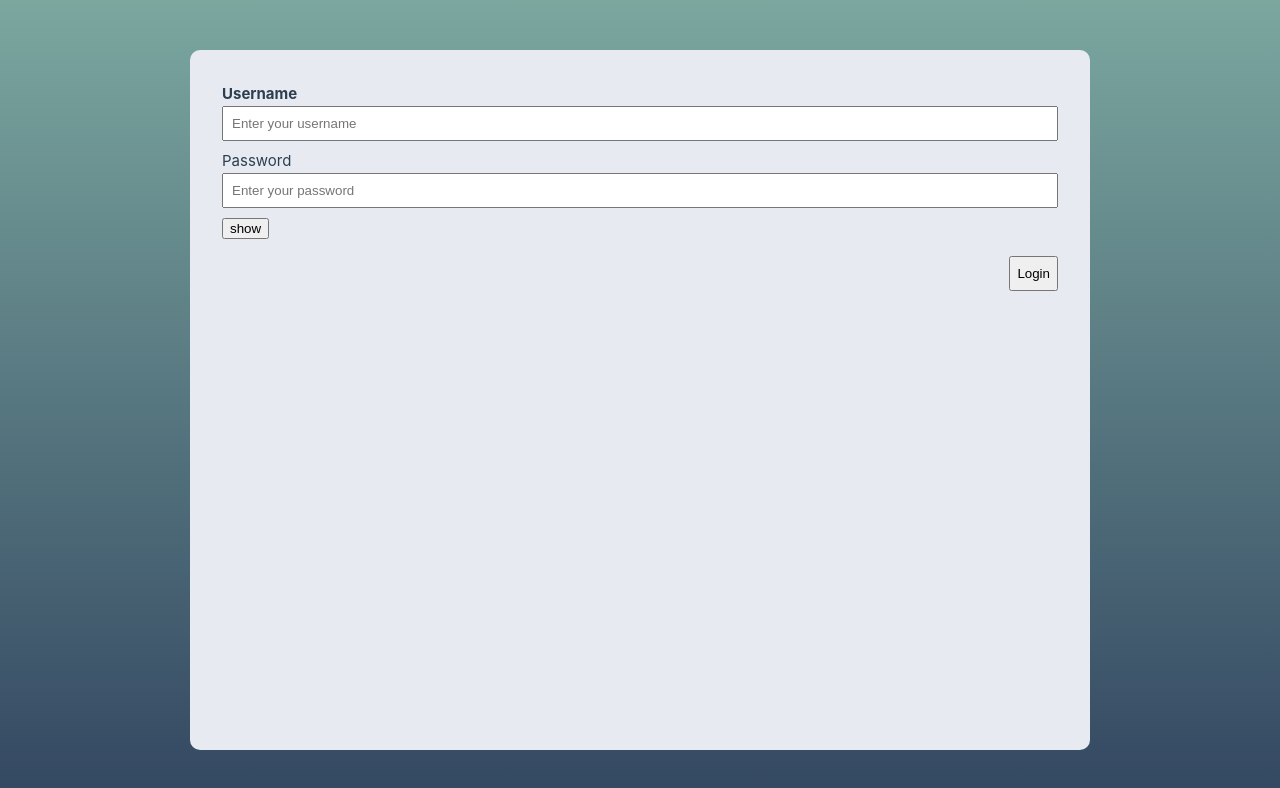
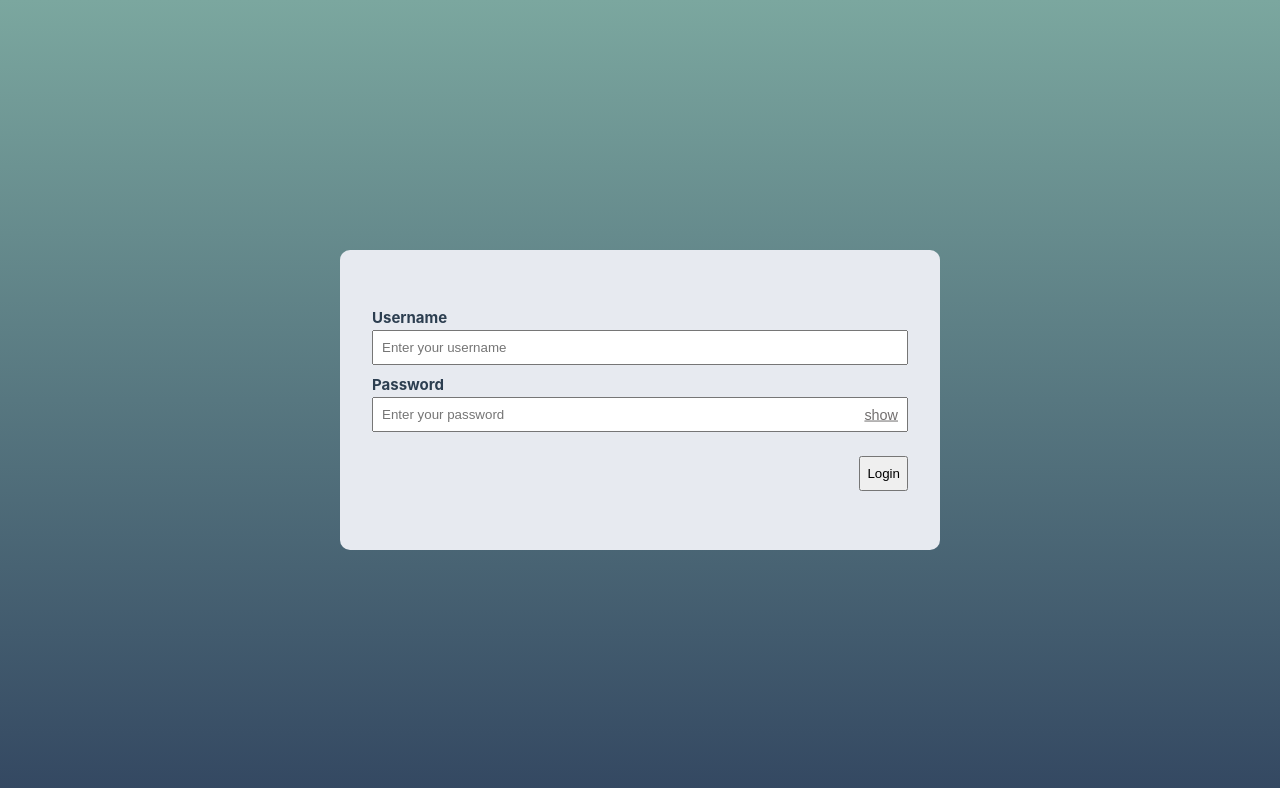
Before and after one commit to hc4417/GTXProjects, a Vue app in the folder GTXHomework/: page / in a window 1280 px wide. Shown: the top 788 px of the page. Built offline with nearby package versions, Linux system fonts and the light colour scheme; the HTML template or start-up script is replaced by a standard one.

Commit message:
CSS changes to login

```diff
--- a/GTXHomework/src/Form.vue
+++ b/GTXHomework/src/Form.vue
@@ -9,6 +9,10 @@ const route = useRoute()
 
 <!-- form -->
 <template>
+  <div class = "backContainer">
+    <button class = "backButton" @click = "BackToLanding">Back to Login</button>
+  </div>
+
   <div class = "form" :class="{ shake: shakeForm }">
 
     First Name <br>
@@ -114,6 +118,9 @@ export default {
       this.form.currentCity ='';
       this.checked = false;
       this.submitted = false;
+    },
+    BackToLanding(){
+      this.$router.push('/')
     }
   }
 }
--- a/GTXHomework/src/Landing.vue
+++ b/GTXHomework/src/Landing.vue
@@ -1,15 +1,17 @@
 
 <template>
-<div class = "form">
+<div class = "login-form">
 
-    Username <br>
+    <br>Username <br>
     <input
     v-model = "form.username"
     class = "fullLength"
     placeholder = "Enter your username"
     />
-    <div>
-    Password <br>
+
+    <div class = "passwordWrapper">
+    <span style = "font-weight:bold;">Password</span><br>
+
     <input
       :type = "password"
       v-model = "form.pswrd"
@@ -17,7 +19,8 @@
       placeholder = "Enter your password"
     />
 
-    <button @click = "toggleVisibility">{{visibility}}</button>
+      <button class = "visibilityButton" @click = "toggleVisibility">{{visibility}}</button>
+
     </div>
 
     <div class = "buttonContainer">
@@ -56,7 +59,14 @@ export default {
         this.form.pswrd.trim() === 'ABC123'
       ) {
         this.$router.push('/form')
-      } else{
+      } else if(
+        this.form.username.trim() === '' ||
+        this.form.pswrd.trim() === ''
+      ){
+        alert("Please fill out all fields.")
+      }else{
+        this.form.username ='';
+        this.form.pswrd ='';
         alert("Wrong username or password.")
       }
     },
--- a/GTXHomework/src/assets/main.css
+++ b/GTXHomework/src/assets/main.css
@@ -52,6 +52,16 @@ a,
     border-radius: 10px;
   }
 
+  .login-form{
+    display: inline-block;
+    background: #e7eaf0;
+    width: 600px;
+    height: 300px;
+    font-weight: bold;
+    padding: 2rem;
+    border-radius: 10px;
+  }
+
   small{
     display:flex;
     justify-content: flex-end;
@@ -86,5 +96,50 @@ a,
     margin-bottom: 0.5rem;
   }
 
+  .passwordInput {
+    width: 100%;
+    padding-right: 70px;
+    box-sizing: border-box;
+    height: 40px;
+    font-size: 1rem;
+  }
 
+  .passwordWrapper{
+    position: relative;
+    width: 100%;
+  }
+
+  .visibilityButtonContainer{
+    display:flex;
+    justify-content: flex-end;
+  }
+
+  .visibilityButton{
+    position: absolute;
+    top: 50%;
+    right: 10px;
+    transform: translateY(-38%);
+    text-decoration: underline;
+    background: transparent;
+    border: none;
+    cursor: pointer;
+    color: #726f6f;
+    font-size: 0.9rem;
+    padding: 0;
+    height: 100%;
+  }
+
+  .backButton{
+    border: none;
+    text-decoration: underline;
+    text-decoration-color: white;
+    color: white;
+    background: none;
+    margin-bottom: 2px;
+  }
+
+  .backContainer{
+    display:flex;
+    justify-content: flex-start;
+  }
 }
```
